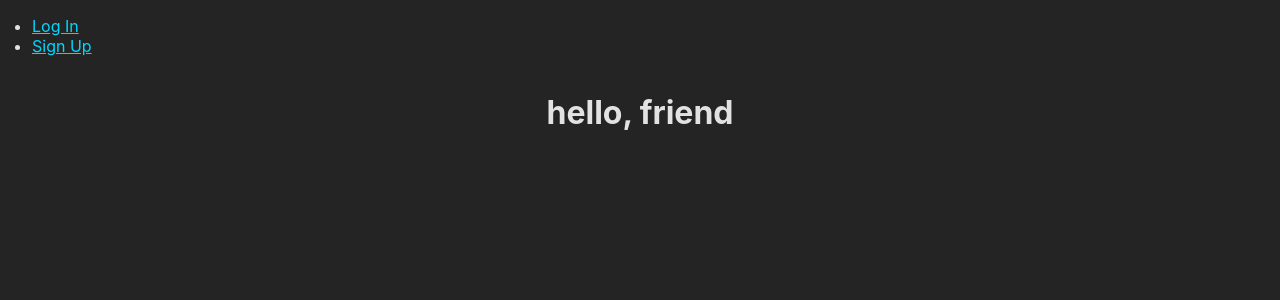
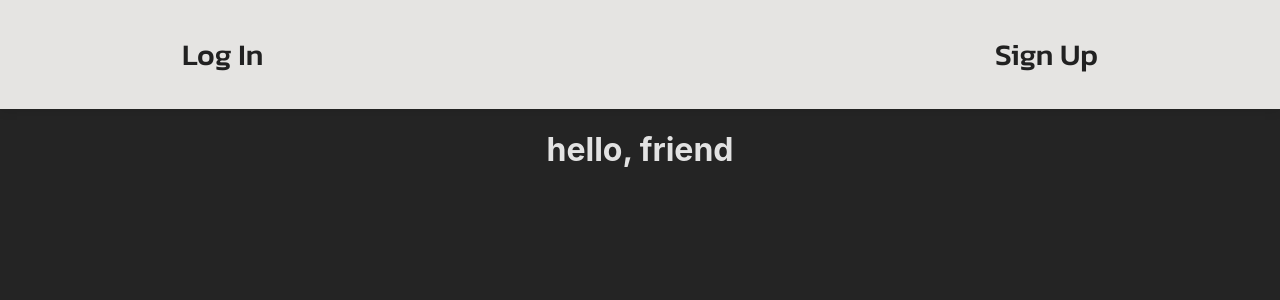
Before and after one commit to ronrain/Campus-Connect-front-end, a React (Vite) app: page / in a window 1280 px wide. Shown: the top 300 px of the page. Built offline with nearby package versions, Linux system fonts and the light colour scheme; no server answers.

Commit message:
update CSS for NavBar

```diff
--- a/index.html
+++ b/index.html
@@ -4,6 +4,9 @@
     <meta charset="UTF-8" />
     <link rel="icon" type="image/svg+xml" href="/vite.svg" />
     <meta name="viewport" content="width=device-width, initial-scale=1.0" />
+    <link rel="preconnect" href="https://fonts.googleapis.com">
+    <link rel="preconnect" href="https://fonts.gstatic.com" crossorigin>
+    <link href="https://fonts.googleapis.com/css2?family=Fira+Sans:wght@300&family=Kanit:wght@500&display=swap" rel="stylesheet">
     <title>🚀</title>
   </head>
   <body>
--- a/src/App.css
+++ b/src/App.css
@@ -22,10 +22,6 @@ body {
   -webkit-text-size-adjust: 100%;
 }
 
-a,
-a:visited {
-  color: #00d8ff
-}
 
 nav > ul {
   margin: 0;
--- a/src/components/NavBar/NavBar.jsx
+++ b/src/components/NavBar/NavBar.jsx
@@ -1,9 +1,12 @@
 // npm modules
 import { NavLink } from 'react-router-dom'
 
+//css
+import styles from './NavBar.module.css'
+
 const NavBar = ({ user, handleLogout }) => {
   return (
-    <nav>
+    <nav className={styles.container}>
       {user ?
         <ul>
           <li>Welcome, {user.name}</li>
--- /dev/null
+++ b/src/components/NavBar/NavBar.module.css
@@ -0,0 +1,94 @@
+:root {
+  --main-text: 'Kanit', sans-serif;
+  --main-text-color: #212121;
+  --theme-pink: #FF7F7F;
+  --theme-green: #81D8D0;
+}
+
+.container {
+  display: flex;
+  justify-content: center;
+  text-align: center;
+  align-items: center;
+  width: 100%;
+  background: #E5E4E2;
+  box-shadow: 0 2px 10px rgba(0, 0, 0, 0.1);
+  padding: 1rem 0;
+  position: sticky;
+  top: 0;
+  z-index: 1000;
+}
+
+ul {
+  list-style-type: none;
+  padding: 0;
+  margin: 0;
+  display: flex;
+  justify-content: space-between;
+  width: 80%;
+  margin: auto;
+}
+
+li {
+  margin: 0 10px;
+}
+
+li a {
+  text-decoration: none;
+  color: var(--main-text-color);
+  font-family: var(--main-text);
+  padding: 8px 12px;
+  border-radius: 4px;
+  transition: transform 0.2s, background-color 0.2s, box-shadow 0.2s;
+  font-size: 30px;
+  position: relative;
+}
+
+li a:focus, li a:active {
+  outline: none;
+  box-shadow: 0 0 15px var(--theme-green);
+}
+
+li a:before {
+  content: '';
+  position: absolute;
+  width: 0;
+  height: 2px;
+  bottom: 0;
+  left: 0;
+  background-color: var(--theme-pink);
+  visibility: hidden;
+  transition: all 0.3s;
+}
+
+li a:hover:before {
+  visibility: visible;
+  width: 100%;
+}
+
+@media only screen and (max-width: 1024px) {
+  li a {
+    font-size: 25px;
+  }
+}
+
+@media only screen and (max-width: 768px) {
+  ul {
+    flex-direction: column;
+    align-items: center;
+  }
+
+  li {
+    margin-bottom: 10px;
+  }
+
+  li a {
+    font-size: 22px;
+  }
+}
+
+@media only screen and (max-width: 480px) {
+  li a {
+    font-size: 18px;
+  }
+}
```
